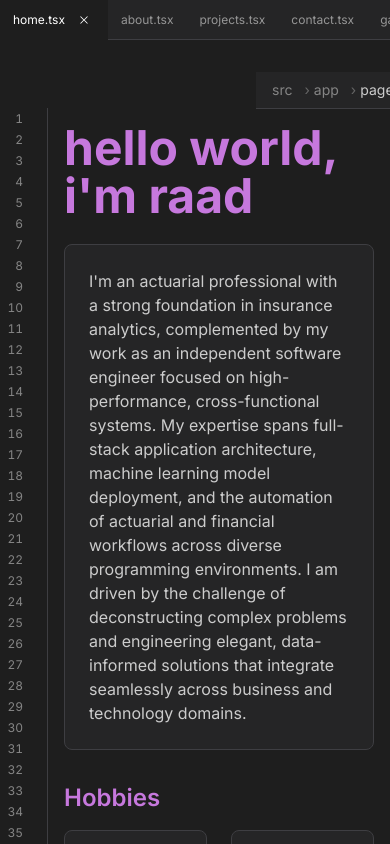
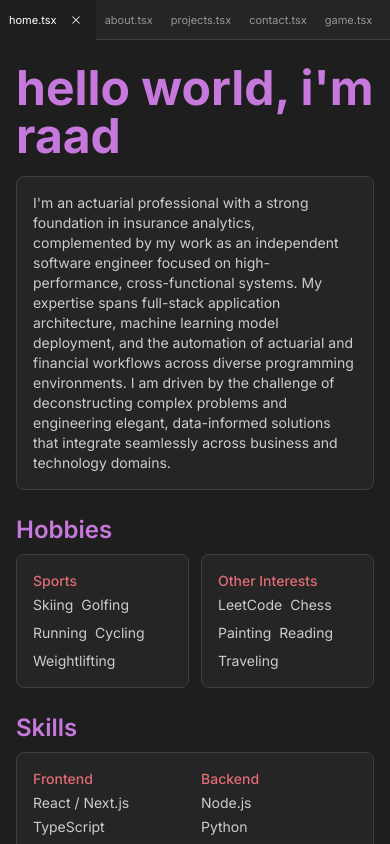
Before and after one commit to raadthedeveloper/website, a Next.js app: page / in a window 390 px wide. Built offline with nearby package versions, Linux system fonts and the light colour scheme.

Commit message:
major mobile changes

```diff
--- a/src/app/page.tsx
+++ b/src/app/page.tsx
@@ -7,13 +7,13 @@ import PageLayout from '../components/PageLayout';
 export default function Home() {
   return (
     <PageLayout filePath="src/app/page.tsx">
-      <div className="text-[#cccccc] flex flex-col lg:flex-row gap-8">
+      <div className="text-[#cccccc] flex flex-col lg:flex-row gap-8 pt-2 sm:pt-0">
         <div className="flex-1">
-          <div className="mb-8">
-            <h1 className="text-5xl font-bold mb-6 text-[#C678DD]">
+          <div className="mb-6 sm:mb-8">
+            <h1 className="text-5xl font-bold mb-4 sm:mb-6 text-[#C678DD]">
               hello world, i'm raad
             </h1>
-            <div className="bg-[#252526] p-6 rounded-lg border border-[#3e3e42]">
+            <div className="bg-[#252526] p-4 sm:p-6 rounded-lg border border-[#3e3e42]">
               <p className="text-[#cccccc]">
               I'm an actuarial professional with a strong foundation in insurance analytics,
               complemented by my work as an independent software engineer focused on high-performance,
@@ -26,12 +26,12 @@ export default function Home() {
             </div>
           </div>
 
-          <div className="mb-8">
-            <h2 className="text-2xl font-semibold mb-4 text-[#C678DD]">Hobbies</h2>
-            <div className="grid grid-cols-2 gap-6">
-              <div className="bg-[#252526] p-6 rounded-lg border border-[#3e3e42]">
-                <h3 className="font-medium mb-2 text-[#E06C75]">Sports</h3>
-                <ul className="text-[#cccccc] flex flex-wrap gap-4">
+          <div className="mb-6 sm:mb-8">
+            <h2 className="text-2xl font-semibold mb-2 sm:mb-4 text-[#C678DD]">Hobbies</h2>
+            <div className="grid grid-cols-2 gap-3 sm:gap-6">
+              <div className="bg-[#252526] p-4 sm:p-6 rounded-lg border border-[#3e3e42]">
+                <h3 className="font-medium mb-1 sm:mb-2 text-[#E06C75]">Sports</h3>
+                <ul className="text-[#cccccc] flex flex-wrap gap-2 sm:gap-4">
                   <li>Skiing</li>
                   <li>Golfing</li>
                   <li>Running</li>
@@ -39,9 +39,9 @@ export default function Home() {
                   <li>Weightlifting</li>
                 </ul>
               </div>
-              <div className="bg-[#252526] p-6 rounded-lg border border-[#3e3e42]">
-                <h3 className="font-medium mb-2 text-[#E06C75]">Other Interests</h3>
-                <ul className="text-[#cccccc] flex flex-wrap gap-4">
+              <div className="bg-[#252526] p-4 sm:p-6 rounded-lg border border-[#3e3e42]">
+                <h3 className="font-medium mb-1 sm:mb-2 text-[#E06C75]">Other Interests</h3>
+                <ul className="text-[#cccccc] flex flex-wrap gap-2 sm:gap-4">
                   <li>LeetCode</li>
                   <li>Chess</li>
                   <li>Painting</li>
@@ -53,11 +53,11 @@ export default function Home() {
           </div>
 
           <div>
-            <h2 className="text-2xl font-semibold mb-4 text-[#C678DD]">Skills</h2>
-            <div className="bg-[#252526] p-6 rounded-lg border border-[#3e3e42] mb-8 w-full">
-              <div className="grid grid-cols-1 sm:grid-cols-2 lg:grid-cols-4 gap-6 mb-6">
+            <h2 className="text-2xl font-semibold mb-2 sm:mb-4 text-[#C678DD]">Skills</h2>
+            <div className="bg-[#252526] p-4 sm:p-6 rounded-lg border border-[#3e3e42] mb-0 sm:mb-8 w-full">
+              <div className="grid grid-cols-2 lg:grid-cols-4 gap-3 sm:gap-6 mb-4 sm:mb-6">
                 <div>
-                  <h3 className="font-medium mb-2 text-[#E06C75]">Frontend</h3>
+                  <h3 className="font-medium mb-1 sm:mb-2 text-[#E06C75]">Frontend</h3>
                   <ul className="text-[#cccccc] space-y-1">
                     <li>React / Next.js</li>
                     <li>TypeScript</li>
@@ -66,7 +66,7 @@ export default function Home() {
                   </ul>
                 </div>
                 <div>
-                  <h3 className="font-medium mb-2 text-[#E06C75]">Backend</h3>
+                  <h3 className="font-medium mb-1 sm:mb-2 text-[#E06C75]">Backend</h3>
                   <ul className="text-[#cccccc] space-y-1">
                     <li>Node.js</li>
                     <li>Python</li>
@@ -75,7 +75,7 @@ export default function Home() {
                   </ul>
                 </div>
                 <div>
-                  <h3 className="font-medium mb-2 text-[#E06C75]">ML/AI</h3>
+                  <h3 className="font-medium mb-1 sm:mb-2 text-[#E06C75]">ML/AI</h3>
                   <ul className="text-[#cccccc] space-y-1">
                     <li>TensorFlow</li>
                     <li>PyTorch</li>
@@ -84,7 +84,7 @@ export default function Home() {
                   </ul>
                 </div>
                 <div>
-                  <h3 className="font-medium mb-2 text-[#E06C75]">Tools</h3>
+                  <h3 className="font-medium mb-1 sm:mb-2 text-[#E06C75]">Tools</h3>
                   <ul className="text-[#cccccc] space-y-1">
                     <li>Moody's AXIS</li>
                     <li>Git</li>
@@ -93,7 +93,7 @@ export default function Home() {
                   </ul>
                 </div>
               </div>
-              <div className="flex justify-center gap-6 pt-4 border-t border-[#3e3e42]">
+              <div className="flex justify-center gap-3 sm:gap-6 pt-2 sm:pt-4 border-t border-[#3e3e42]">
                 <a
                   href="https://github.com/raadthedeveloper"
                   target="_blank"
@@ -117,8 +117,8 @@ export default function Home() {
           </div>
         </div>
 
-        <div className="block lg:hidden mt-8 w-full">
-          <div className="w-full h-[300px] rounded-lg overflow-hidden border border-[#3e3e42]">
+        <div className="block lg:hidden mt-2 sm:mt-8 w-full">
+          <div className="w-full h-[340px] sm:h-[300px] rounded-lg overflow-hidden border border-[#3e3e42]">
             <img
               src="/uhhpicofme3.jpg"
               alt="Raad Fakhrian"
--- a/src/app/projects/page.tsx
+++ b/src/app/projects/page.tsx
@@ -63,17 +63,17 @@ export default function Projects() {
     <PageLayout filePath="src/app/projects/page.tsx">
       <div className="text-[#cccccc] flex flex-col lg:flex-row gap-8">
         <div className="flex-1">
-          <div className="space-y-16">
+          <div className="space-y-8 sm:space-y-16">
             {/* Projects Section */}
             <div>
-              <h2 className="text-3xl font-bold mb-8 text-[#C678DD]">Featured Projects</h2>
-              <div className="flex flex-col gap-8">
+              <h2 className="text-3xl font-bold mb-4 sm:mb-8 text-[#C678DD]">Featured Projects</h2>
+              <div className="flex flex-col gap-4 sm:gap-8">
                 {projects.map((project, index) => (
                   <div key={index} className="bg-[#252526] rounded-lg overflow-hidden shadow-lg border border-[#3e3e42]">
-                    <div className="p-6">
+                    <div className="p-4 sm:p-6">
                       <h3 className="text-xl font-semibold mb-2 text-[#E06C75]">{project.title}</h3>
-                      <p className="text-[#cccccc] mb-4">{project.description}</p>
-                      <div className="flex flex-wrap gap-2 mb-4">
+                      <p className="text-[#cccccc] mb-2 sm:mb-4">{project.description}</p>
+                      <div className="flex flex-wrap gap-2 mb-2 sm:mb-4">
                         {project.technologies.map((tech, techIndex) => (
                           <span
                             key={techIndex}
@@ -98,8 +98,8 @@ export default function Projects() {
         </div>
 
         {/* On mobile, image is below text and full width; on desktop, side-by-side */}
-        <div className="block lg:hidden mt-8 w-full">
-          <div className="w-full h-[300px] rounded-lg overflow-hidden border border-[#3e3e42]">
+        <div className="block lg:hidden mt-2 sm:mt-8 w-full">
+          <div className="w-full h-[340px] sm:h-[300px] rounded-lg overflow-hidden border border-[#3e3e42]">
             <img
               src="/uhhpicofme6.jpg"
               alt="Raad Fakhrian"
--- a/src/components/Navigation.tsx
+++ b/src/components/Navigation.tsx
@@ -40,7 +40,7 @@ export default function Navigation() {
         </div>
 
         {/* Tabs - always visible, horizontally scrollable on mobile */}
-        <div className="flex flex-1 overflow-x-auto no-scrollbar">
+        <div className="flex flex-1 flex-wrap sm:flex-nowrap overflow-x-auto no-scrollbar">
           {[
             { path: '/', label: 'page.tsx' },
             { path: '/about', label: 'page.tsx' },
@@ -51,7 +51,7 @@ export default function Navigation() {
             <Link
               key={index}
               href={item.path}
-              className={`flex items-center h-10 px-3 sm:px-4 border-t border-l border-r border-transparent group whitespace-nowrap text-xs sm:text-sm ${
+              className={`flex items-center h-10 px-2 sm:px-4 border-t border-l border-r border-transparent group whitespace-nowrap text-[11px] sm:text-sm ${
                 isActive(item.path)
                   ? 'bg-[#1e1e1e] text-white border-[#3e3e42]'
                   : 'text-[#969696] hover:text-white'
--- a/src/components/PageLayout.tsx
+++ b/src/components/PageLayout.tsx
@@ -60,8 +60,8 @@ export default function PageLayout({ children, filePath }: PageLayoutProps) {
   ];
 
   return (
-    <div className="min-h-screen bg-[#1e1e1e] flex flex-col pt-[72px]">
-      <div className="flex-1 flex pb-64">
+    <div className="min-h-screen bg-[#1e1e1e] flex flex-col pt-10 sm:pt-[72px]">
+      <div className="flex-1 flex pb-0 sm:pb-64">
         {/* Left Navigation - hidden on mobile */}
         <div className="hidden sm:block fixed left-0 top-[72px] bottom-0 w-64 bg-[#252526] border-r border-[#3e3e42] text-[#cccccc] overflow-y-auto">
           <div className="p-2">
@@ -127,41 +127,29 @@ export default function PageLayout({ children, filePath }: PageLayoutProps) {
 
         {/* Main content area with fixed left margin for explorer */}
         <div className="flex-1 sm:ml-64 overflow-auto">
-          {/* File path header */}
-          <div className="fixed top-[72px] left-64 right-0 bg-[#252526] border-b border-[#3e3e42] px-4 py-2 text-[#cccccc] flex items-center gap-2 text-sm z-10">
-            {pathSegments.map((segment, index) => {
-              const pathUpToHere = pathSegments.slice(0, index + 1).join('/');
-              return (
-                <span key={index} className="flex items-center">
-                  {index > 0 && <span className="text-[#666666] mx-1">›</span>}
-                  <Link
-                    href={index === pathSegments.length - 1 ? pathname : `/${pathUpToHere}`}
-                    className={`hover:text-[#cccccc] ${
-                      index === pathSegments.length - 1 ? 'text-[#cccccc]' : 'text-[#858585]'
-                    }`}
-                  >
-                    {segment}
-                  </Link>
-                </span>
-              );
-            })}
+          {/* File path breadcrumb bar - horizontal, above content, desktop only */}
+          <div className="hidden sm:flex items-center gap-2 px-6 pt-4 pb-2 text-[#cccccc] text-sm whitespace-nowrap">
+            {pathSegments.map((segment, index) => (
+              <span key={index} className="flex items-center">
+                {index > 0 && <span className="mx-1 text-[#666666]">›</span>}
+                <span className={index === pathSegments.length - 1 ? 'font-semibold text-white' : 'text-[#858585]'}>{segment}</span>
+              </span>
+            ))}
           </div>
-
-          {/* Content area with padding for fixed header */}
-          <div className="pt-9">
+          {/* Content area */}
+          <div className="pt-0 sm:pt-2">
             {/* Main content with line numbers */}
             <div className="flex relative min-h-full">
               {/* Line numbers */}
-              <div className="sticky left-0 w-12 text-right pr-4 text-[#858585] select-none bg-[#1e1e1e] border-r border-[#3e3e42] text-xs">
+              <div className="hidden sm:block sticky left-0 w-12 text-right pr-4 text-[#858585] select-none bg-[#1e1e1e] border-r border-[#3e3e42] text-xs">
                 {Array.from({ length: lineCount }, (_, i) => (
                   <div key={i} className="leading-[21px] text-right w-full pr-2 tabular-nums">
                     {i + 1}
                   </div>
                 ))}
               </div>
-
               {/* Content */}
-              <div ref={contentRef} className="flex-1 p-4 min-w-0">
+              <div ref={contentRef} className="flex-1 p-4 min-w-0 text-sm sm:text-base">
                 {children}
               </div>
             </div>
```
Also changed, not shown: src/app/contact/page.tsx (+14 -22 lines).
